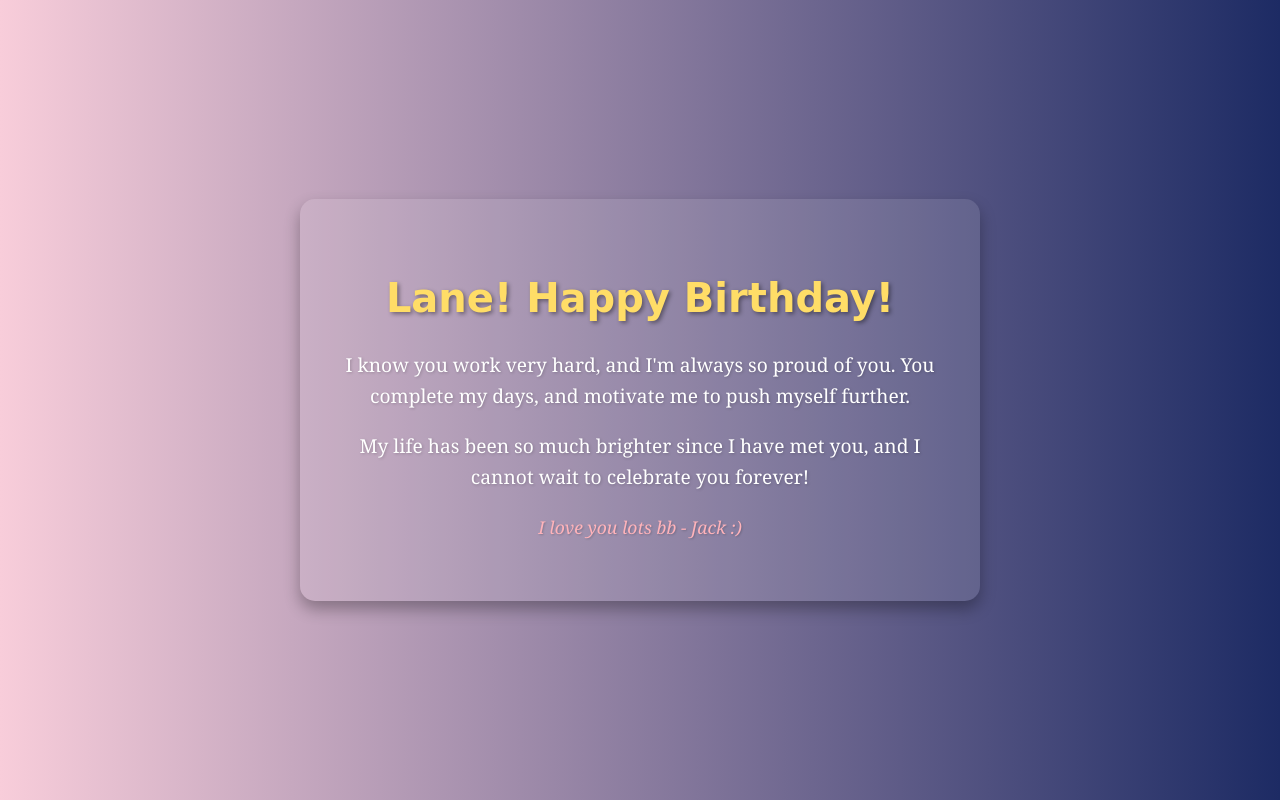
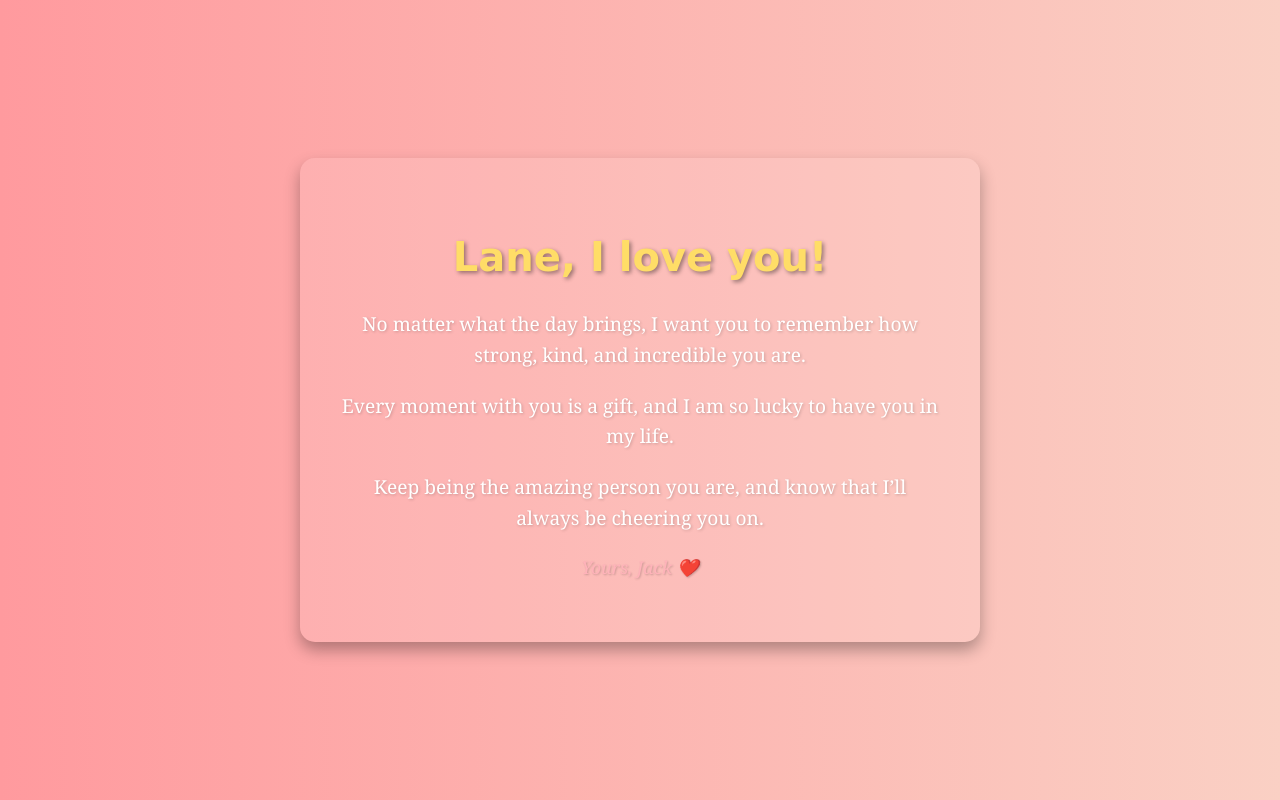
Before and after one commit to jgburke1/Lane, a plain HTML site: page index.html in a window 1280 px wide. Drawn offline with Linux system fonts and the light colour scheme.

Commit message:
Update index.html
New message for lane

```diff
--- a/index.html
+++ b/index.html
@@ -3,13 +3,13 @@
 <head>
   <meta charset="UTF-8">
   <meta name="viewport" content="width=device-width, initial-scale=1.0">
-  <title>Happy Birthday, Lane!</title>
+  <title>For You, Lane</title>
   <style>
     body {
       margin: 0;
       padding: 0;
       font-family: 'Georgia', serif;
-      background: linear-gradient(to right, #f8cdda, #1d2b64);
+      background: linear-gradient(to right, #ff9a9e, #fad0c4);
       color: #fff;
       text-align: center;
       display: flex;
@@ -48,10 +48,11 @@
 </head>
 <body>
   <div class="container">
-    <h1>Lane! Happy Birthday!</h1>
-    <p>I know you work very hard, and I'm always so proud of you. You complete my days, and motivate me to push myself further.</p>
-    <p>My life has been so much brighter since I have met you, and I cannot wait to celebrate you forever!</p>
-    <p class="signature">I love you lots bb - Jack :)</p>
+    <h1>Lane, I love you!</h1>
+    <p>No matter what the day brings, I want you to remember how strong, kind, and incredible you are.</p>
+    <p>Every moment with you is a gift, and I am so lucky to have you in my life.</p>
+    <p>Keep being the amazing person you are, and know that I’ll always be cheering you on.</p>
+    <p class="signature">Yours, Jack ❤️</p>
   </div>
 </body>
 </html>
```
